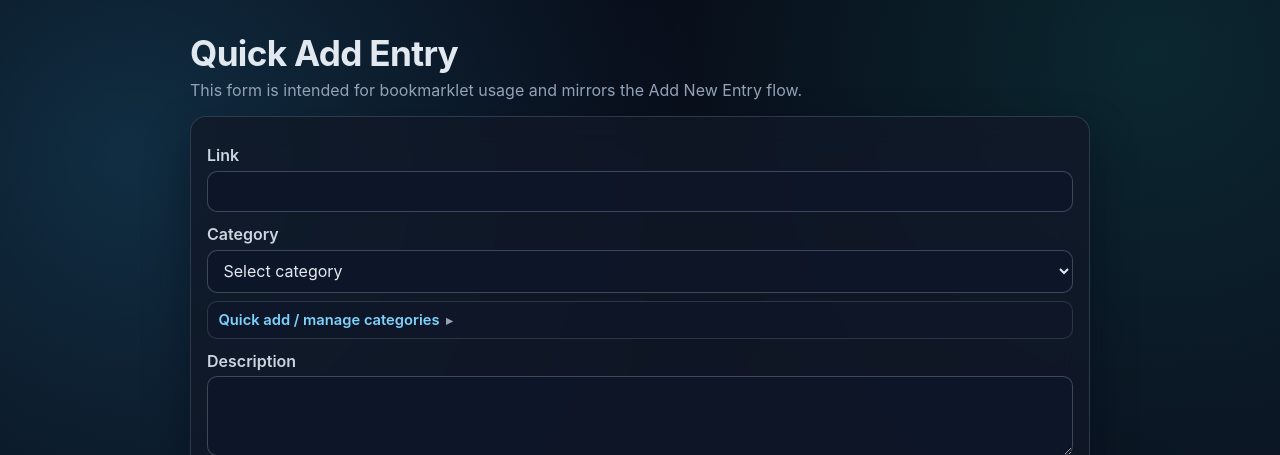
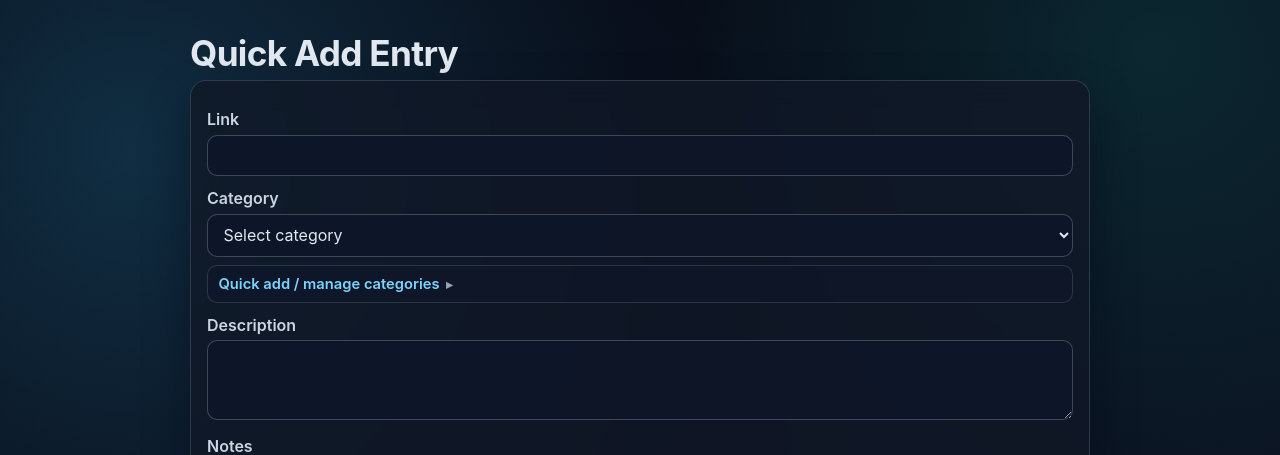
Before and after one commit to Mitchell-13/pack_tracker, a Flask app: page /bookmarklet/new in a window 1280 px wide. Shown: the top 455 px of the page. Run offline with Flask 3, Linux system fonts and the light colour scheme; data that the repository does not hold is empty.

Commit message:
removed note

```diff
--- a/templates/bookmarklet_form.html
+++ b/templates/bookmarklet_form.html
@@ -235,7 +235,6 @@
 <body>
   <div class="page-content">
     <h1>Quick Add Entry</h1>
-    <p>This form is intended for bookmarklet usage and mirrors the Add New Entry flow.</p>
 
     {% if success %}
       <div class="message success">Entry saved successfully. This window will close automatically.</div>
```
